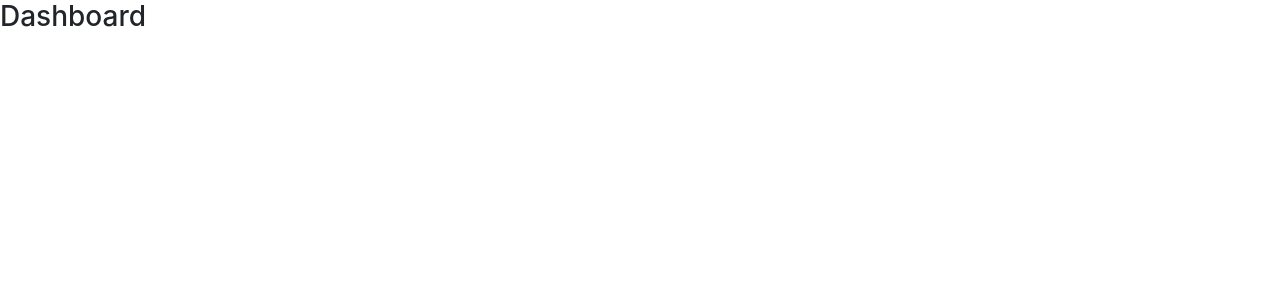
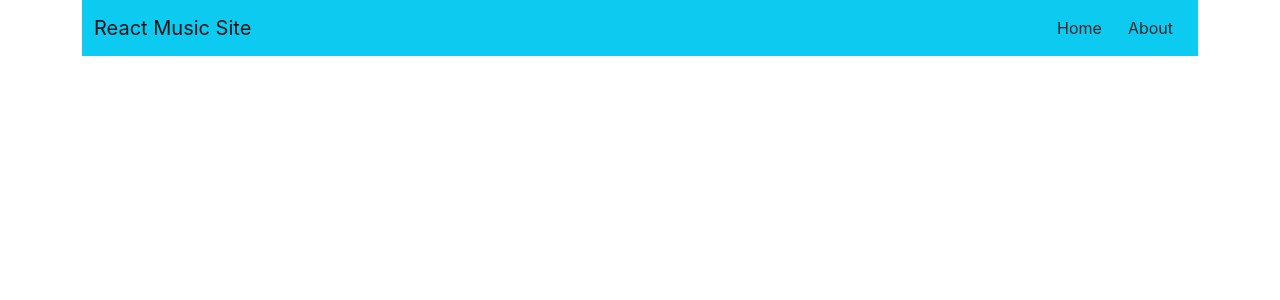
Before and after one commit to shubhamstr/react_music_site, a React (Create React App) app: page /dashboard in a window 1280 px wide. Shown: the top 300 px of the page. Built offline with nearby package versions, Linux system fonts and the light colour scheme.

Commit message:
login dashboard create

```diff
--- a/package.json
+++ b/package.json
@@ -9,6 +9,7 @@
     "axios": "^0.27.2",
     "react": "^18.2.0",
     "react-dom": "^18.2.0",
+    "react-icons": "^4.4.0",
     "react-router-dom": "^6.3.0",
     "react-scripts": "5.0.1",
     "web-vitals": "^2.1.4"
--- a/src/Dashboard.js
+++ b/src/Dashboard.js
@@ -1,9 +1,22 @@
 /* eslint-disable no-unused-vars */
-import React from "react";
+import React, { useEffect, useState } from "react";
 import Navbar from "./layout/Navbar";
 
-const Dashboard = () => {
-  return <h3>Dashboard</h3>;
+const Dashboard = (props) => {
+  const [user, setUser] = useState("")
+
+  useEffect(() => {
+    const userName = localStorage.getItem("rest-music-site");
+    if (userName) {
+      setUser(userName);
+    }
+  }, [])
+
+  return (
+    <div className="container">
+      <Navbar isAuth={props.isAuth} user={user} />
+    </div>
+  );
 };
 
 export default Dashboard;
--- a/src/Login.js
+++ b/src/Login.js
@@ -29,8 +29,9 @@ const Login = (props) => {
         password: password,
       });
       console.log(resp.data);
-      const { errMsg, successMsg } = resp.data;
+      const { errMsg, successMsg, data } = resp.data;
       if (successMsg) {
+        localStorage.setItem("rest-music-site", data);
         props.setIsAuth(true);
         history("/dashboard");
       } else {
--- a/src/Register.js
+++ b/src/Register.js
@@ -7,6 +7,7 @@ const REGISTER_URL = "./register";
 axios.defaults.baseURL = "http://localhost:3600";
 
 const Login = (props) => {
+  const [userName, setUserName] = useState("");
   const [email, setEmail] = useState("");
   const [password, setPassword] = useState("");
 
@@ -19,6 +20,8 @@ const Login = (props) => {
       setEmail(e.target.value);
     } else if (e.target.name === "password") {
       setPassword(e.target.value);
+    } else if (e.target.name === "userName") {
+      setUserName(e.target.value);
     }
   };
 
@@ -28,6 +31,7 @@ const Login = (props) => {
       const resp = await axios.post(REGISTER_URL, {
         email: email,
         password: password,
+        userName: userName,
       });
       console.log(resp.data);
       const { errMsg, successMsg } = resp.data;
@@ -52,11 +56,9 @@ const Login = (props) => {
             <div className="card p-5 bg-info">
               <p className="text-white text-center">{successMsg}!</p>
               <div className="text-center">
-                <button type="button" className="btn btn-primary">
-                  <Link to="/login" className="text-white">
-                    Login
-                  </Link>
-                </button>
+                <Link to="/login" className="btn btn-primary text-white">
+                  Login
+                </Link>
               </div>
             </div>
           ) : (
@@ -65,6 +67,19 @@ const Login = (props) => {
               <h2 className="text-center">Register</h2>
               <hr />
               <form>
+                <div className="mb-3">
+                  <label htmlFor="userName" className="form-label">
+                    userName
+                  </label>
+                  <input
+                    type="text"
+                    onChange={onchange}
+                    className="form-control"
+                    id="userName"
+                    name="userName"
+                    aria-describedby="userNameHelp"
+                  />
+                </div>
                 <div className="mb-3">
                   <label htmlFor="email" className="form-label">
                     Email address
--- a/src/layout/Navbar.js
+++ b/src/layout/Navbar.js
@@ -1,10 +1,56 @@
+/* eslint-disable jsx-a11y/anchor-is-valid */
 import React from "react";
+import { Link, useNavigate } from "react-router-dom";
+import { BsFillPersonFill } from "react-icons/bs";
 
-const Navbar = () => {
+const Navbar = (props) => {
+  const history = useNavigate();
   return (
-    <Navbar bg="light" expand="lg">
-    <h4>Navbar</h4>
-    </Navbar>
+    <nav className="navbar navbar-expand-lg navbar-light bg-info">
+      <div className="container-fluid">
+        <Link to="/dashboard" className="navbar-brand">
+          React Music Site
+        </Link>
+        <button
+          className="navbar-toggler"
+          type="button"
+          data-bs-toggle="collapse"
+          data-bs-target="#navbarSupportedContent"
+          aria-controls="navbarSupportedContent"
+          aria-expanded="false"
+          aria-label="Toggle navigation"
+        >
+          <span className="navbar-toggler-icon"></span>
+        </button>
+        <div className="collapse navbar-collapse" id="navbarSupportedContent">
+          <ul className="navbar-nav ms-auto mb-2 mb-lg-0">
+            <li className="nav-item">
+              <Link to="/dashboard" className="btn">
+                Home
+              </Link>
+            </li>
+            <li className="nav-item">
+              <Link to="/about" className="btn">
+                About
+              </Link>
+            </li>
+          </ul>
+          {props.isAuth ? (
+            <form className="d-flex ms-5">
+              <p className="mb-0 mx-2 mt-1">
+                <BsFillPersonFill className="mx-1" />
+                {props.user}
+              </p>
+              <Link to="/" className="btn btn-outline-danger btn-sm">
+                Log Out
+              </Link>
+            </form>
+          ) : (
+            history("/")
+          )}
+        </div>
+      </div>
+    </nav>
   );
 };
 export default Navbar;
```
Also changed, not shown: 2 other files (tests, documents, lock files or other folders).
